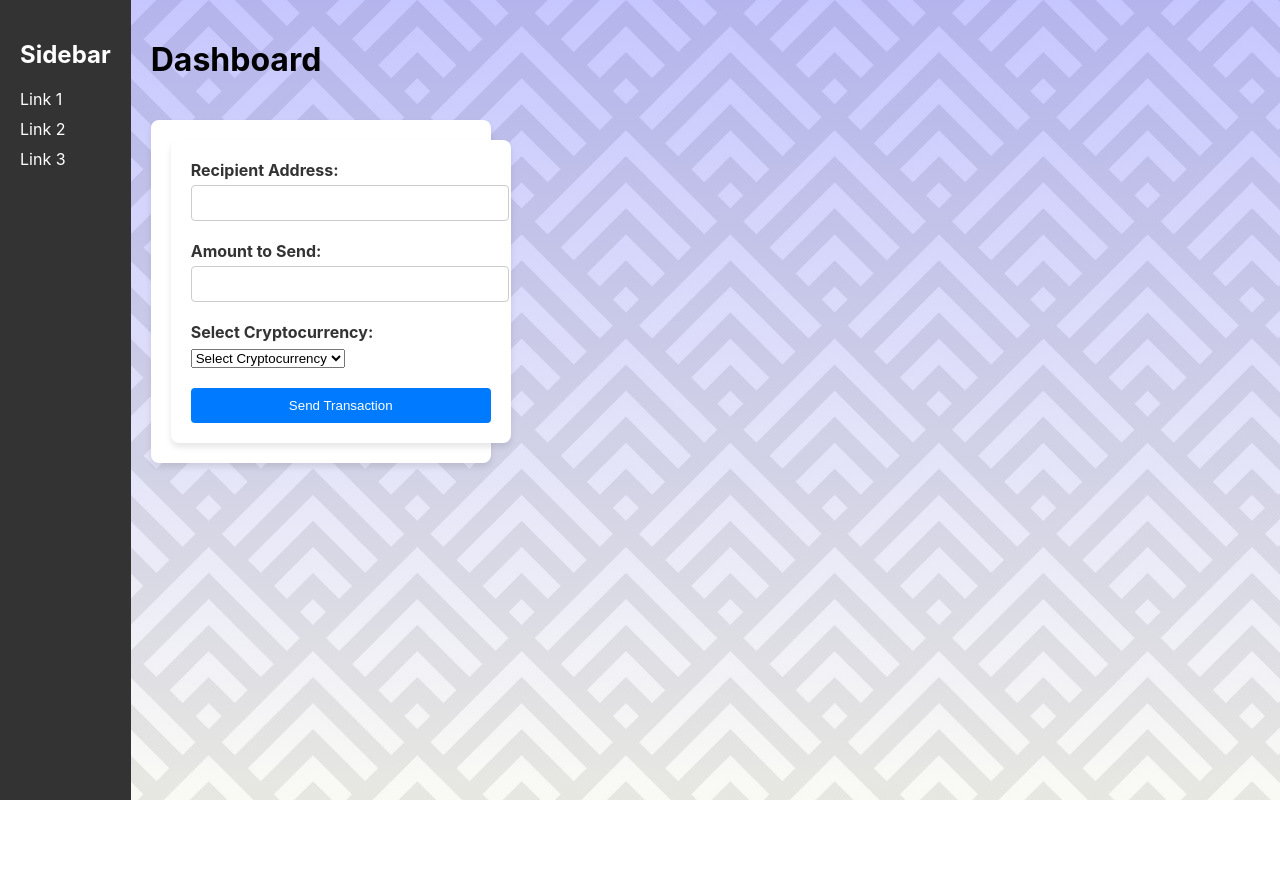
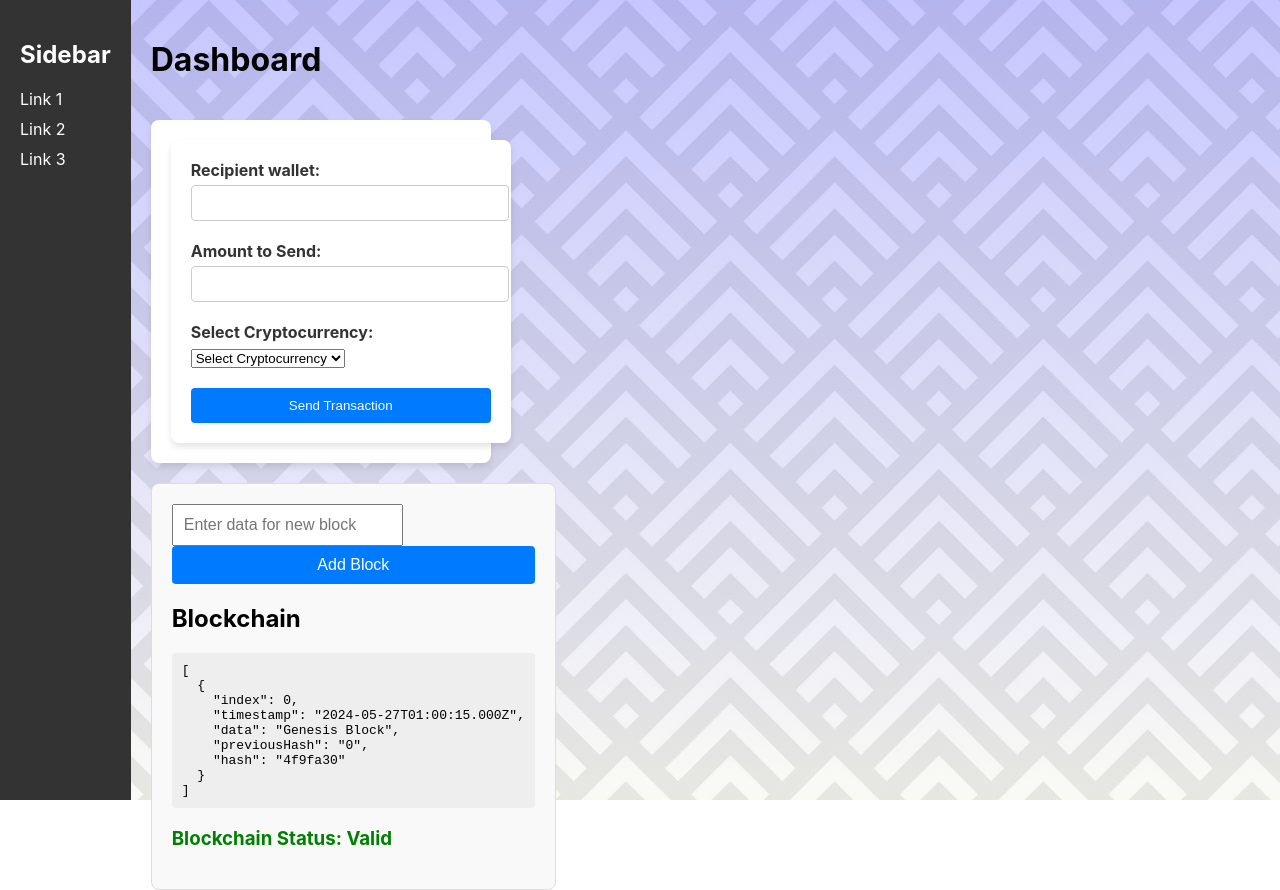
Before and after one commit to ClaudePal20/TEDS-webapp, a React (Create React App) app: page / in a window 1280 px wide. Before the commit the page ends 800 px from the top, so only its background shows below. Built offline with nearby package versions, Linux system fonts and the light colour scheme.

Commit message:
blockchain implementada

```diff
--- a/src/Blockchain.js
+++ b/src/Blockchain.js
@@ -1,5 +1,5 @@
-// Blockchain.js
 import React, { useState } from 'react';
+import { SHA256 } from 'crypto-js';
 import './Blockchain.css';
 
 export const customHash = (str) => {
@@ -35,6 +35,9 @@
 };
 
 export const addBlock = (blockchain, data) => {
+  if (blockchain.length === 0) {
+    return [createGenesisBlock()];
+  } else {
     const lastBlock = blockchain[blockchain.length - 1];
     const newBlock = createBlock(
       lastBlock.index + 1,
@@ -43,6 +46,7 @@
       lastBlock.hash
     );
     return [...blockchain, newBlock];
+  }
 };
 
 export const isBlockchainValid = (blockchain) => {
@@ -61,26 +65,38 @@
   return true;
 };
 
-const Blockchain = () => {
-  const [blockchain, setBlockchain] = useState([createGenesisBlock()]);
+const Blockchain = ({ blockchain, setBlockchain }) => {
   const [newData, setNewData] = useState('');
-  const [isValid, setIsValid] = useState(true);
 
   const handleAddBlock = () => {
-    const updatedBlockchain = addBlock(blockchain, { data: newData });
-    setBlockchain(updatedBlockchain);
-    setIsValid(isBlockchainValid(updatedBlockchain));
+    if (blockchain.length === 0) {
+      const genesisBlock = createGenesisBlock();
+      setBlockchain([genesisBlock]);
+    } else {
+      const lastBlock = blockchain[blockchain.length - 1];
+      const newBlock = createBlock(
+        lastBlock.index + 1,
+        new Date().toISOString(),
+        newData,
+        lastBlock.hash
+      );
+      setBlockchain([...blockchain, newBlock]);
+    }
+
     setNewData('');
+  };
+
+  const handleChange = (event) => {
+    setNewData(event.target.value);
   };
 
   return (
     <div className="blockchain-container">
-      <h1>Simple Blockchain</h1>
       <div>
         <input
           type="text"
           value={newData}
-          onChange={(e) => setNewData(e.target.value)}
+          onChange={handleChange}
           placeholder="Enter data for new block"
         />
         <button onClick={handleAddBlock}>Add Block</button>
@@ -90,8 +106,8 @@
         <pre>{JSON.stringify(blockchain, null, 2)}</pre>
       </div>
       <div>
-        <h3 className={isValid ? '' : 'invalid'}>
-          Blockchain Status: {isValid ? 'Valid' : 'Invalid'}
+        <h3 className={isBlockchainValid(blockchain) ? '' : 'invalid'}>
+          Blockchain Status: {isBlockchainValid(blockchain) ? 'Valid' : 'Invalid'}
         </h3>
       </div>
     </div>
--- a/src/Dashboard.js
+++ b/src/Dashboard.js
@@ -1,15 +1,22 @@
-// Dashboard.js
+// En el componente Dashboard
 import React, { useState } from 'react';
 import TransactionForm from './TransactionForm';
 import TransactionList from './TransactionList';
 import Sidebar from './Sidebar';
+import { addBlock, createGenesisBlock } from './Blockchain'; // Importar las funciones del blockchain
+import Blockchain from './Blockchain';
 import './Dashboard.css';
 
 function Dashboard() {
   const [transactions, setTransactions] = useState([]);
+  const [blockchain, setBlockchain] = useState([createGenesisBlock()]); // Inicializar el blockchain con el bloque génesis
 
   const addTransaction = (transaction) => {
+    // Agregar la transacción al estado local de las transacciones
     setTransactions([...transactions, transaction]);
+    // Agregar la transacción al blockchain
+    const updatedBlockchain = addBlock(blockchain, transaction);
+    setBlockchain(updatedBlockchain);
   };
 
   return (
@@ -18,10 +25,14 @@
       <div className='main-content'>
         <h1>Dashboard</h1>
         <div className='transaction-form'>
-          <TransactionForm onTransactionSubmit={addTransaction} />
+          <TransactionForm
+            onTransactionSubmit={addTransaction}
+            blockchain={blockchain} // Pasar el blockchain como prop
+            setBlockchain={setBlockchain} // Pasar la función para actualizar el blockchain como prop
+          />
         </div>
-        <div className='transaction-list'>
-          <TransactionList transactions={transactions} />
+        <div className='blockchain'>
+          <Blockchain blockchain={blockchain} />
         </div>
       </div>
     </div>
--- a/src/TransactionForm.js
+++ b/src/TransactionForm.js
@@ -1,14 +1,12 @@
-// TransactionForm.js
 import React, { useState } from 'react';
 import { SHA256 } from 'crypto-js';
 import './TransactionForm.css';
+import { addBlock, isBlockchainValid } from './Blockchain';
 
-function TransactionForm({ onTransactionSubmit }) {
-  const [address, setAddress] = useState('');
+function TransactionForm({ onTransactionSubmit, blockchain, setBlockchain }) {
+  const [wallet, setwallet] = useState('');
   const [amount, setAmount] = useState('');
-  const [cryptoCoin, setCrypto] = useState(''); // Add state for cryptocurrency selection
-  const [hash, setHash] = useState('');
-
+  const [cryptoCoin, setCrypto] = useState('');
 
   function generateRandomHash() {
     const randomString = Math.random().toString(36).substring(2);
@@ -19,28 +17,31 @@
   const handleSubmit = (event) => {
     event.preventDefault();
     const transaction = {
-      address: address,
+      wallet: wallet,
       amount: amount,
-      cryptoCoin: cryptoCoin,
-      hash: generateRandomHash()
+      cryptoCoin: cryptoCoin
     };
     onTransactionSubmit(transaction);
+
+    // Add transaction to the blockchain
+    const updatedBlockchain = addBlock(blockchain, transaction);
+    setBlockchain(updatedBlockchain);
+
     //Reset values after submission
-    setAddress('');
+    setwallet('');
     setAmount('');
     setCrypto('');
-    setHash('');
   };
 
   return (
     <form onSubmit={handleSubmit} className='transaction-form'>
       <div className='form-group'>
-        <label htmlFor='address'>Recipient Address:</label>
+        <label htmlFor='wallet'>Recipient wallet:</label>
         <input
           type='text'
-          id='address'
-          value={address}
-          onChange={(e) => setAddress(e.target.value)}
+          id='wallet'
+          value={wallet}
+          onChange={(e) => setwallet(e.target.value)}
           required
         />
       </div>
```
Lines whose indentation alone changed are shown as unchanged.
